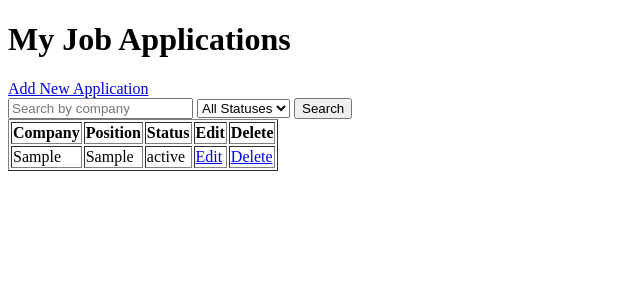
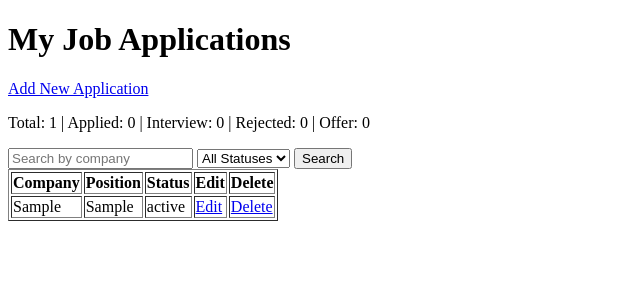
Before and after one commit to Sarsa-25/job-tracker, a Flask app: page / in a window 1280 px wide. Shown: the top 300 px of the page, without its empty margins (0-640 px from the left). Run offline with Flask 3, Linux system fonts and the light colour scheme; tables that the repository leaves empty hold one stand-in row (values such as "Sample post").

Commit message:
Add dashboard statistics

```diff
--- a/app.py
+++ b/app.py
@@ -23,7 +23,12 @@ def home():
 
     applications = applications_query.all()
 
-    return render_template("index.html", applications=applications)
+    total = Application.query.count()
+    applied = Application.query.filter_by(status="Applied").count()
+    interview = Application.query.filter_by(status="Interview").count()
+    rejected = Application.query.filter_by(status="Rejected").count()
+    offer = Application.query.filter_by(status="Offer").count()
+    return render_template("index.html", applications=applications, total=total, applied=applied, interview=interview, rejected=rejected, offer=offer)
 
 
 @app.route("/add", methods=["GET", "POST"])
--- a/templates/index.html
+++ b/templates/index.html
@@ -6,6 +6,8 @@
 <body>
     <h1>My Job Applications</h1>
     <a href="/add">Add New Application</a>
+
+ <p>Total: {{ total }} | Applied: {{ applied }} | Interview: {{ interview }} | Rejected: {{ rejected }} | Offer: {{ offer }}</p>
 
     <form method="GET">
         <input type="text" name="search" placeholder="Search by company">
```
